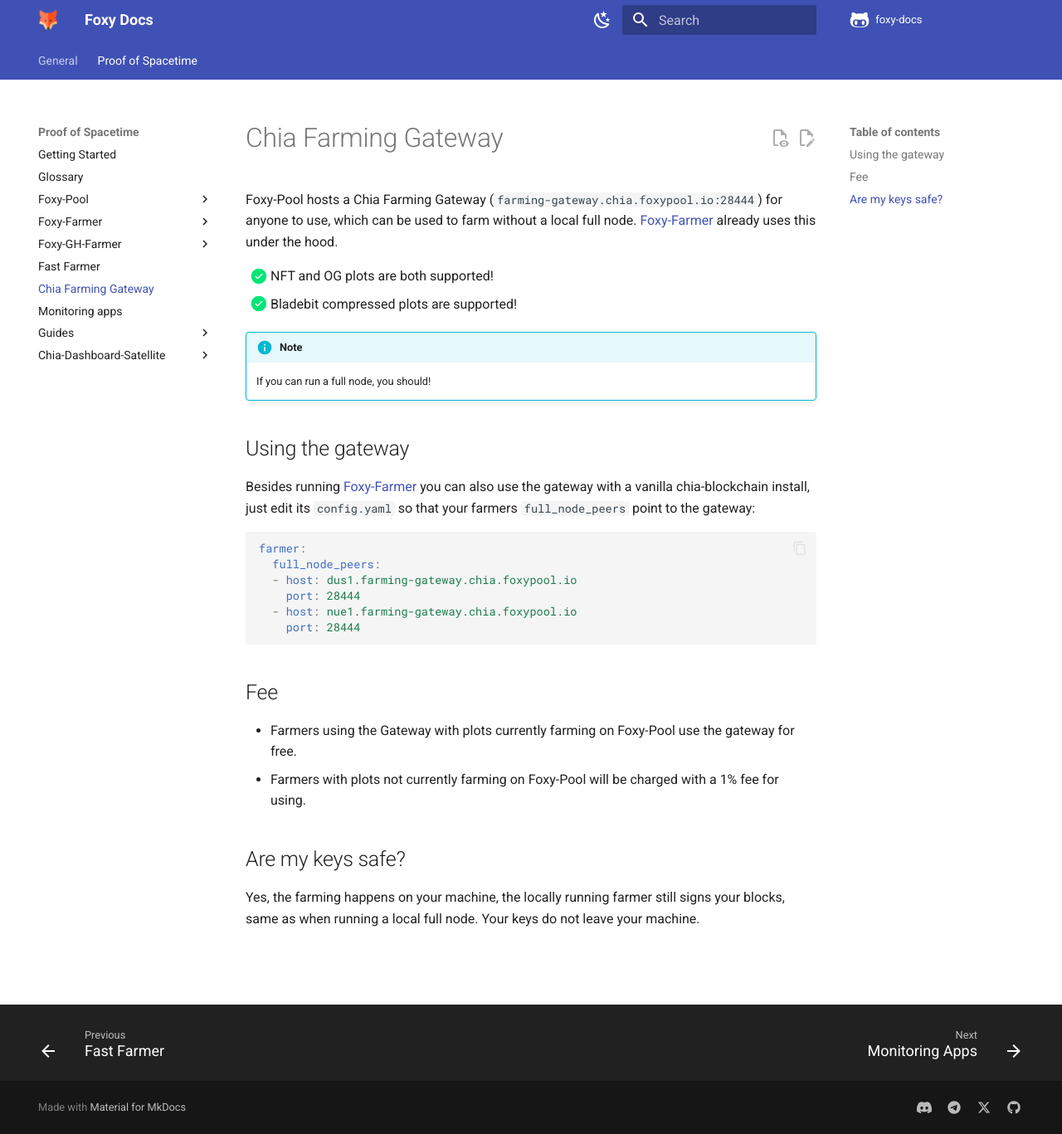
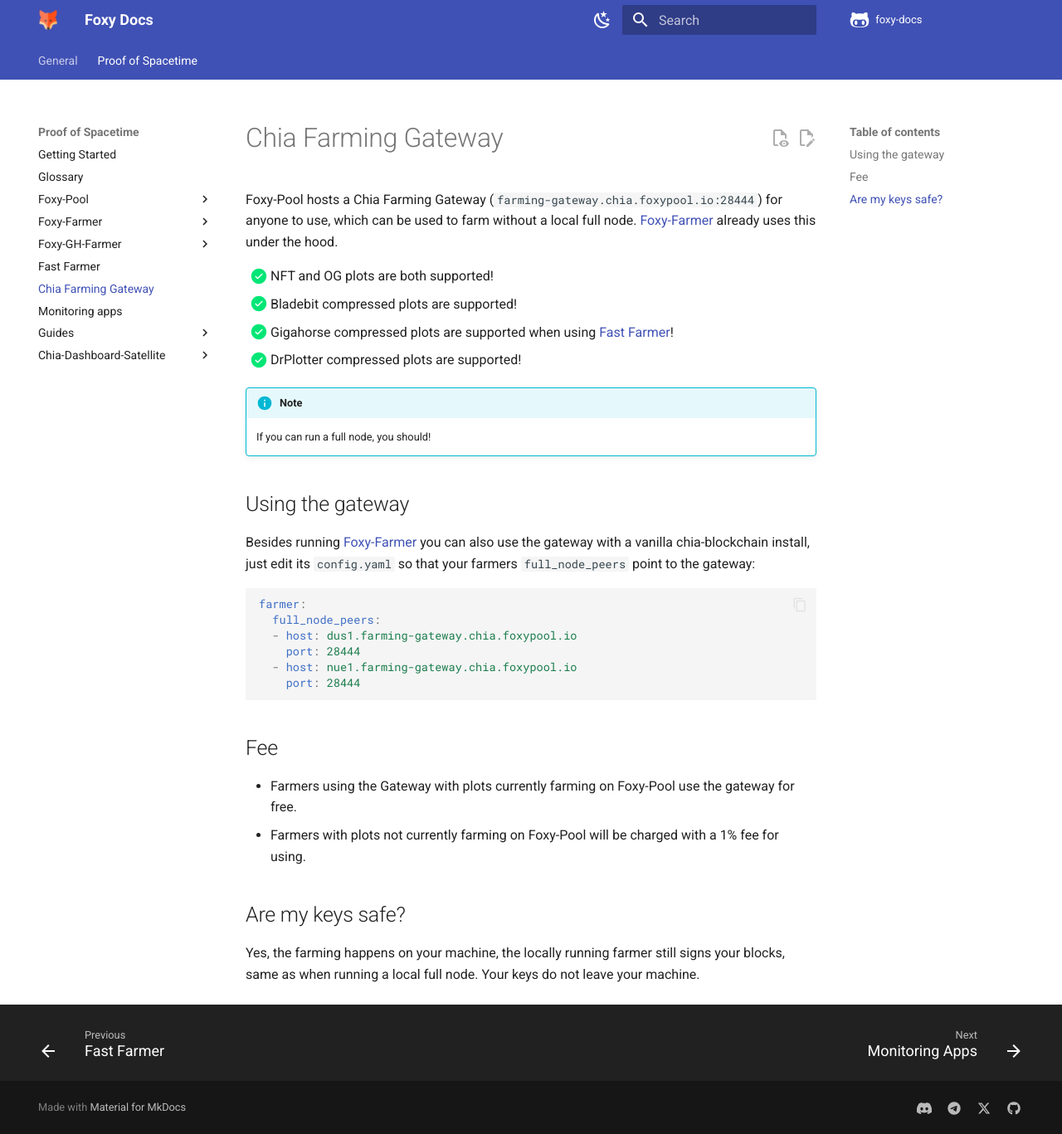
Before and after one commit to foxypool/docs, an MkDocs documentation site: the page built from docs/proof-of-spacetime/chia-farming-gateway/index.md, in a window 1280 px wide and 1367 px high. Shown: the whole window at 83% size. Built offline with MkDocs 1.6.1 and Material for MkDocs 9.7.7, drawn with Linux system fonts in a browser that asks for light colours; comment, search, counter and statistics services are not loaded.

Commit message:
Add more info on supported plots

```diff
--- a/docs/proof-of-spacetime/chia-farming-gateway/index.md
+++ b/docs/proof-of-spacetime/chia-farming-gateway/index.md
@@ -6,6 +6,8 @@
 
 - [x] NFT and OG plots are both supported!
 - [x] Bladebit compressed plots are supported!
+- [x] Gigahorse compressed plots are supported when using [Fast Farmer](../fast-farmer)!
+- [x] DrPlotter compressed plots are supported!
 
 !!! info "Note"
     If you can run a full node, you should!
```
